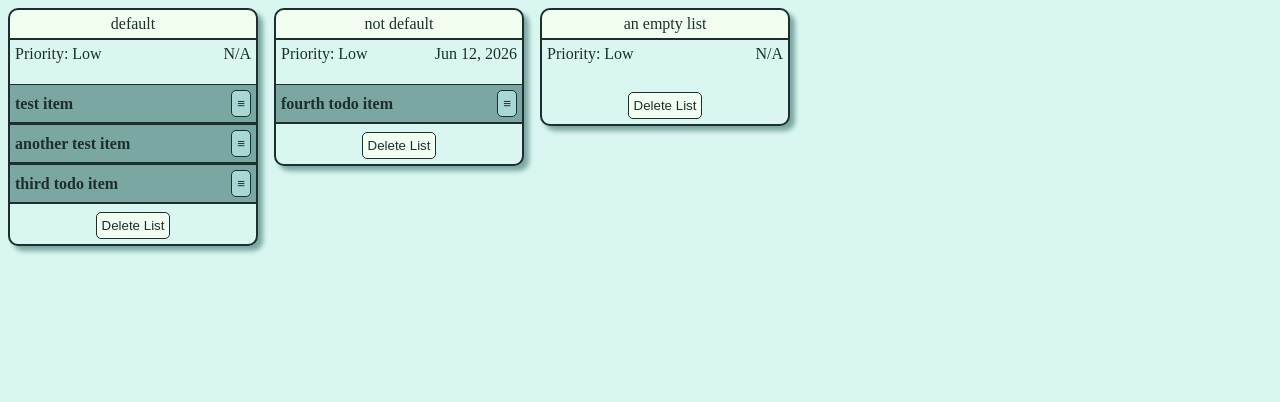
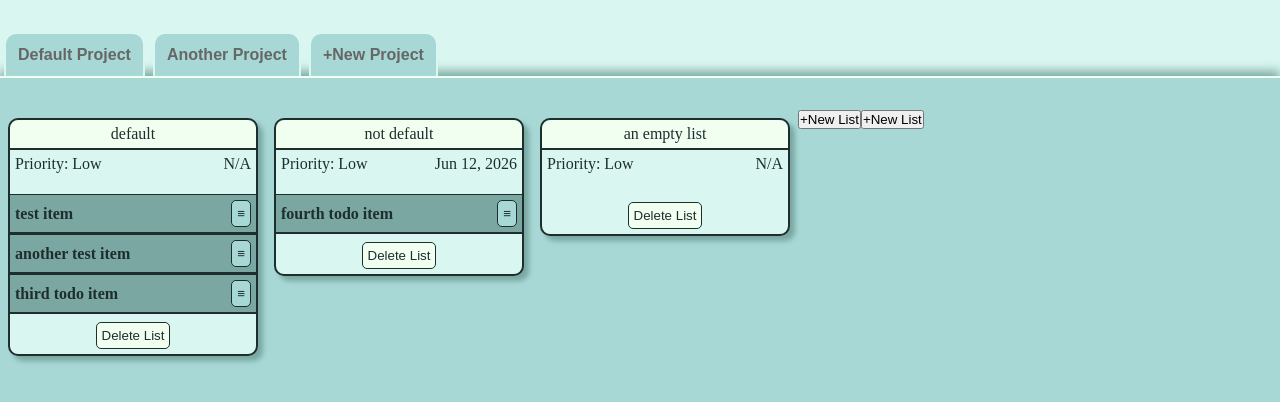
Before and after one commit to anotherNick/todo, a website built with webpack: page src/template.html in a window 1280 px wide. Built offline with nearby package versions, Linux system fonts and the light colour scheme.

Commit message:
Begin add project views

```diff
--- a/src/index.js
+++ b/src/index.js
@@ -5,7 +5,8 @@ import { events, EventBus } from "./controller.js";
 import { format } from "date-fns";
 
 const ToDo = toDoSystem();
-const project = toDoProject();
+const project = toDoProject('Default Project');
+const secondProject = toDoProject('Another Project');
 const pubSub = new EventBus();
 const date = format(new Date(), "PP");
 
@@ -13,12 +14,13 @@ const newList = toDoList("default", 1);
 const secondList = toDoList("not default", 1, date);
 const thirdList = toDoList("an empty list", 1);
 
-const newItem = toDoItem("test item", 2);
-const secondItem = toDoItem('another test item', 2, date, 'test description', "Low", "test note");
-const thirdItem = toDoItem('third todo item', 2, date, 'third description', "Mediun", "third notes" );
-const fourthItem = toDoItem('fourth todo item', 3, date, 'fourth description', "High", "fourth notes" );
+const newItem = toDoItem("test item", 3);
+const secondItem = toDoItem('another test item', 3, date, 'test description', "Low", "test note");
+const thirdItem = toDoItem('third todo item', 3, date, 'third description', "Mediun", "third notes" );
+const fourthItem = toDoItem('fourth todo item', 4, date, 'fourth description', "High", "fourth notes" );
 
 ToDo.addItem(project);
+ToDo.addItem(secondProject);
 ToDo.addItem(newList);
 ToDo.addItem(secondList);
 ToDo.addItem(thirdList);
--- a/src/model-factories.js
+++ b/src/model-factories.js
@@ -34,12 +34,13 @@ export const toDoList = (title, parentId, due = null, priority = "Low") => {
 
 }
 
-export const toDoProject = () => {
+export const toDoProject = (title) => {
 
     let state = {
         id: '',
         type: "projects",
         subtype: "lists",
+        title,
     }
 
     return Object.assign(state);
--- a/src/styles.css
+++ b/src/styles.css
@@ -20,6 +20,7 @@ body {
 
     background-color: var(--primary-mid-light);
     color: var(--primary-dark);
+    padding-top: 32px;
 
 }
 
@@ -29,10 +30,43 @@ ul {
 
 }
 
+nav button {
+
+    margin: 0 4px;
+    background-color: var(--primary-mid);
+    border: 2px solid var(--primary-mid-light);
+    border-bottom: 0px;
+    border-radius: 12px 12px 0 0;
+    padding: .75rem;
+    font-size: 1rem;
+    font-weight: 600;
+    position: relative;
+    color: #666;
+
+}
+
+.active-project {
+
+    position: relative;
+    bottom: -2px;
+
+}
+
+
 #container {
 
     display: flex;
     align-items: flex-start;
+    background-color: var(--primary-mid);
+    border-top: 2px solid var(--primary-light);
+    padding-top: 32px;
+    height: 100vh;
+    box-shadow: 0 -5px 10px var(--primary-mid-dark);
+
+}
+
+#new-list {
+
 
 }
 
--- a/src/template.html
+++ b/src/template.html
@@ -6,8 +6,10 @@
     <title>ToDo List</title>
 </head>
 <body>
+    <nav id="projects">
+
+    </nav>
     <div id="container">
-
 
     </div>
 </body>
--- a/src/views.js
+++ b/src/views.js
@@ -158,19 +158,41 @@ export default class View {
             return listDiv;
     }
 
+    projectView(project) {
+
+
+
+    }
+
     renderAll(data) {
 
         const toDoData = JSON.parse(data);
+        const projectTabs = document.querySelector('#projects');
+        const listContainer = document.querySelector('#container');
 
         toDoData.forEach(project => {
-            // Need to handle multi projects
-            const listContainer = document.querySelector('#container');
-            project.subItems.forEach(list => {
+            const projectBtn = document.createElement('button');
+                projectBtn.textContent = project.title;
+            projectTabs.append(projectBtn)
 
-                const listDiv = this.listView(list);
-                listContainer.append(listDiv);
+            if(project.subItems !== undefined) {
+                project.subItems.forEach(list => {
 
-            });
-        });
+                    const listDiv = this.listView(list);
+                    listContainer.append(listDiv);
+
+                });
+            }
+
+            const newListBtn = document.createElement('button');
+                newListBtn.id = "new-list";
+                newListBtn.textContent = "+New List";
+            listContainer.append(newListBtn);
+        }); // How do we get lists + new list button on their own pages? Delete this project?
+
+        const newProjectBtn = document.createElement('button');
+            newProjectBtn.textContent = "+New Project";
+            newProjectBtn.id = "new-project";
+        projectTabs.append(newProjectBtn);
     }
 }
```
